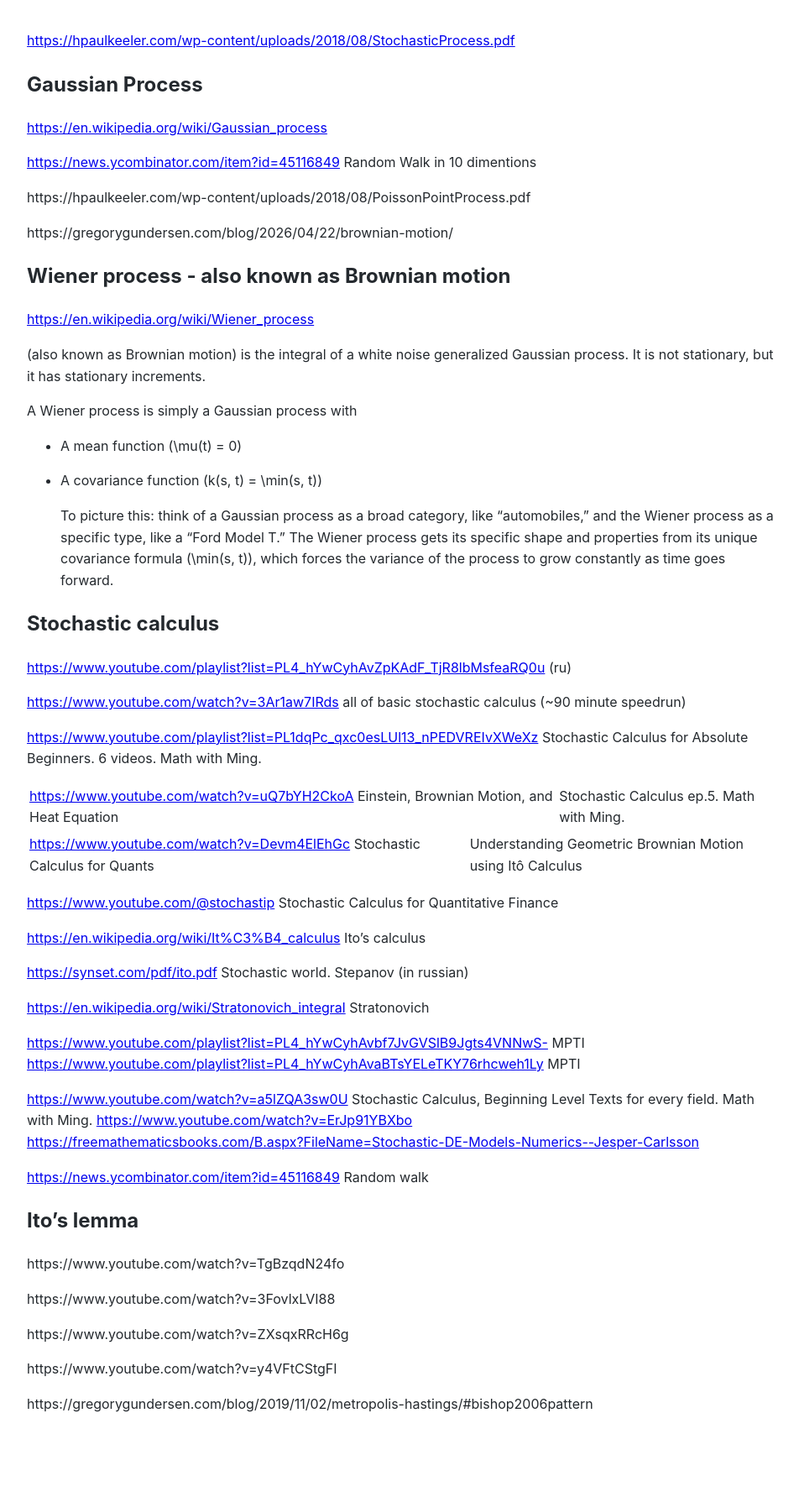
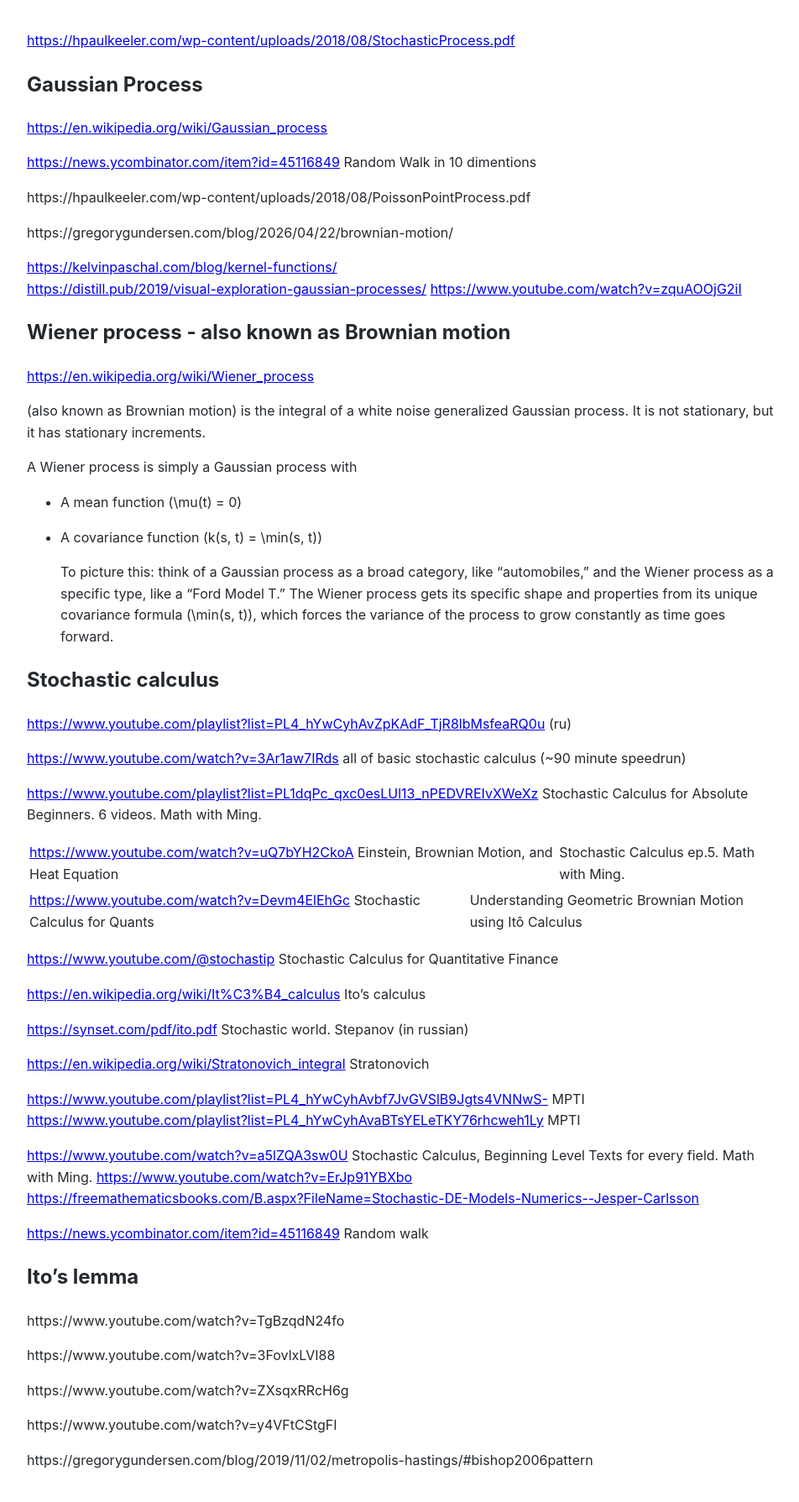
Before and after one commit to Michael-Lubinsky/michael-lubinsky.github.com, a Jekyll site: the page built from math/stochastic.md, in a window 1280 px wide. Shown: the whole page at 84% size, without its empty margins (158-1110 px from the left). Built offline with Jekyll 4.4.1, drawn with Linux system fonts in a browser that asks for light colours; our own code applies the rules of GitHub Pages for plain Markdown files; before the commit the page ends 1721 px from its top, so only the background shows below that.

Commit message:
Update stochastic.md with new resource links
Added additional resources and links related to stochastic processes.

```diff
--- a/math/stochastic.md
+++ b/math/stochastic.md
@@ -9,6 +9,11 @@
 https://hpaulkeeler.com/wp-content/uploads/2018/08/PoissonPointProcess.pdf
 
 https://gregorygundersen.com/blog/2026/04/22/brownian-motion/
+
+
+<https://kelvinpaschal.com/blog/kernel-functions/>
+<https://distill.pub/2019/visual-exploration-gaussian-processes/>
+<https://www.youtube.com/watch?v=zquAOOjG2iI>
 
 ## Wiener process  - also known as Brownian motion
 <https://en.wikipedia.org/wiki/Wiener_process>
```
